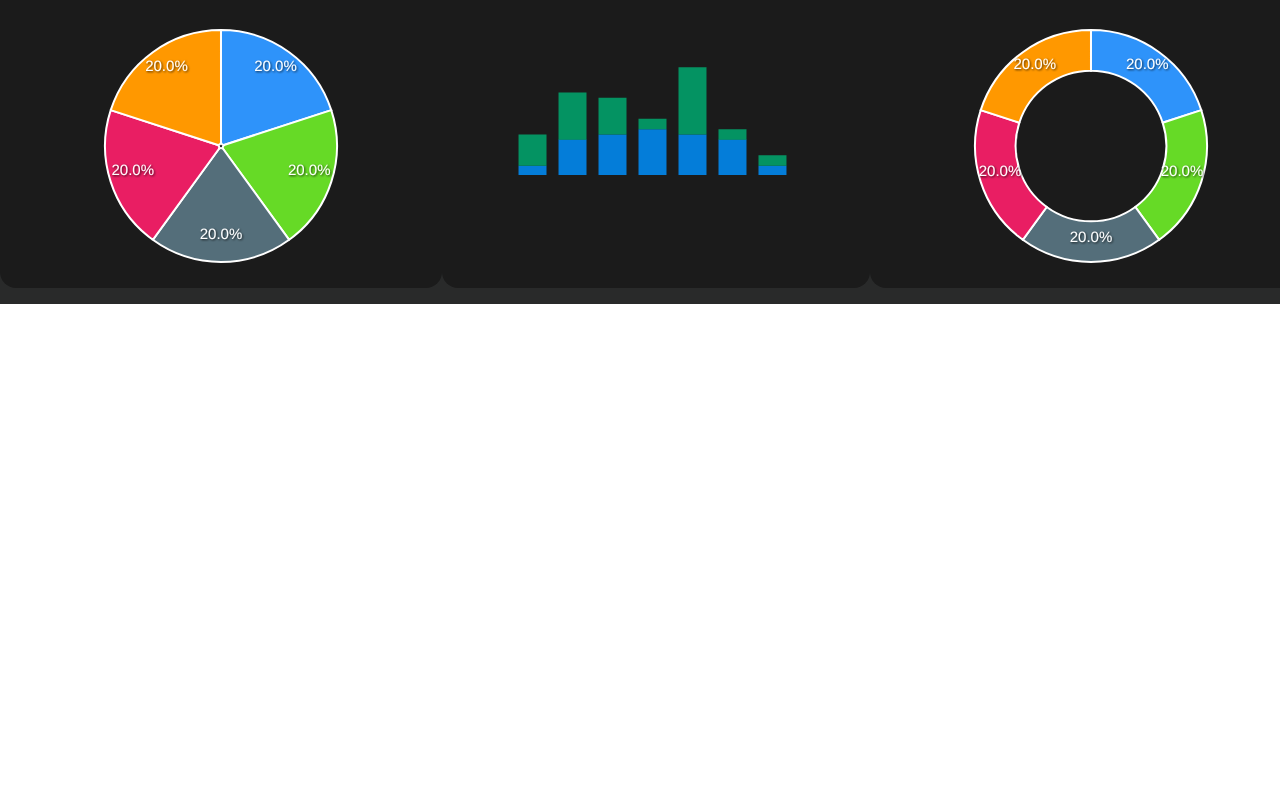
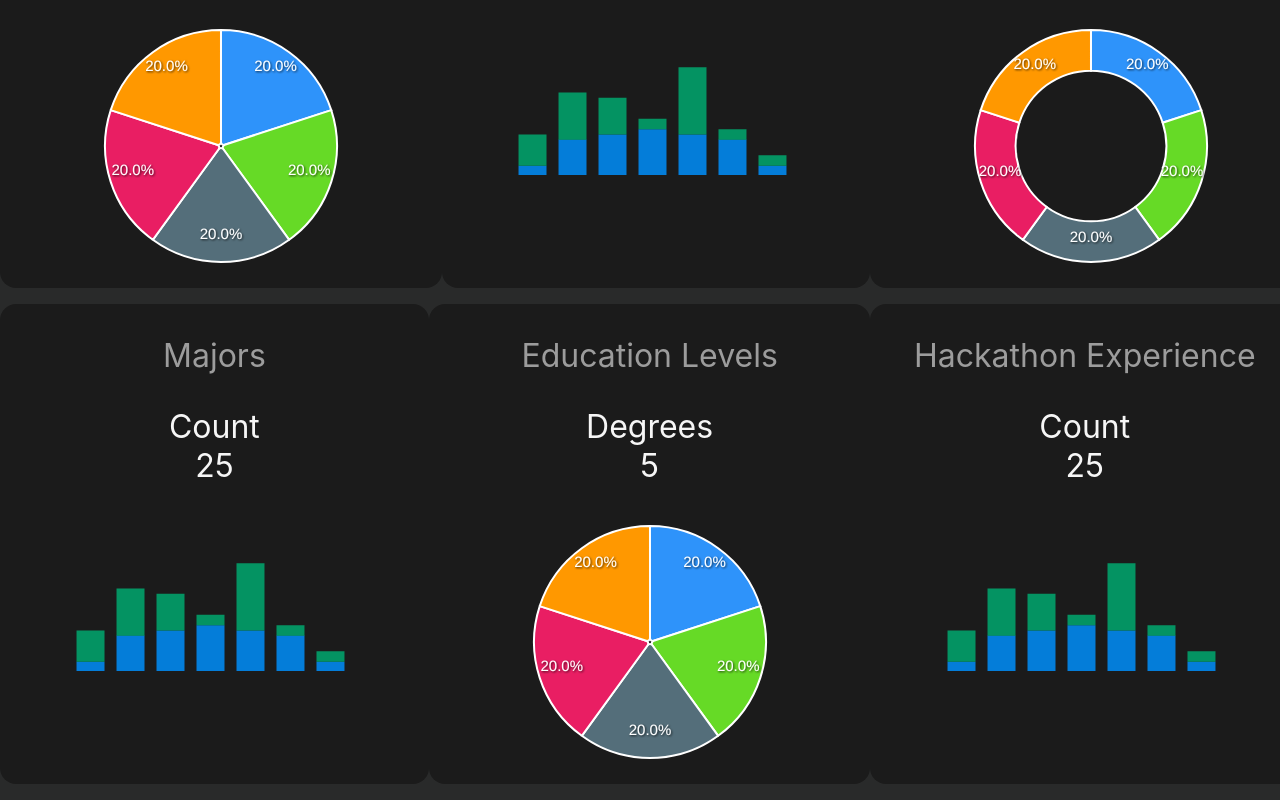
Before and after one commit to nishilfaldu/react-dashboard, a React (Create React App) app: page / in a window 1280 px wide. Shown: the part 274-1074 px from the top of the page. Before the commit the page ends 800 px from the top, so only its background shows below. Built offline with nearby package versions, Linux system fonts and the light colour scheme.

Commit message:
added more charts to live

```diff
--- a/src/components/LiveDashboard.js
+++ b/src/components/LiveDashboard.js
@@ -16,6 +16,12 @@ const LiveDashboard = function(){
             <BarChartCard cardTitle="Countries" cardLabel="Count" cardValue="250"></BarChartCard>
             <PieChartCard cardTitle="Gender" cardLabel="Female" cardValue="25%" chartType={'donut'}></PieChartCard>
         </StyledRow>
+
+        <StyledRow>
+            <BarChartCard cardTitle="Majors" cardLabel="Count" cardValue="25"></BarChartCard>
+            <PieChartCard cardTitle="Education Levels" cardLabel="Degrees" cardValue="5" chartType={'pie'}></PieChartCard>
+            <BarChartCard cardTitle="Hackathon Experience" cardLabel="Count" cardValue="25"></BarChartCard>
+        </StyledRow>
         </div>
     );
 }
```
